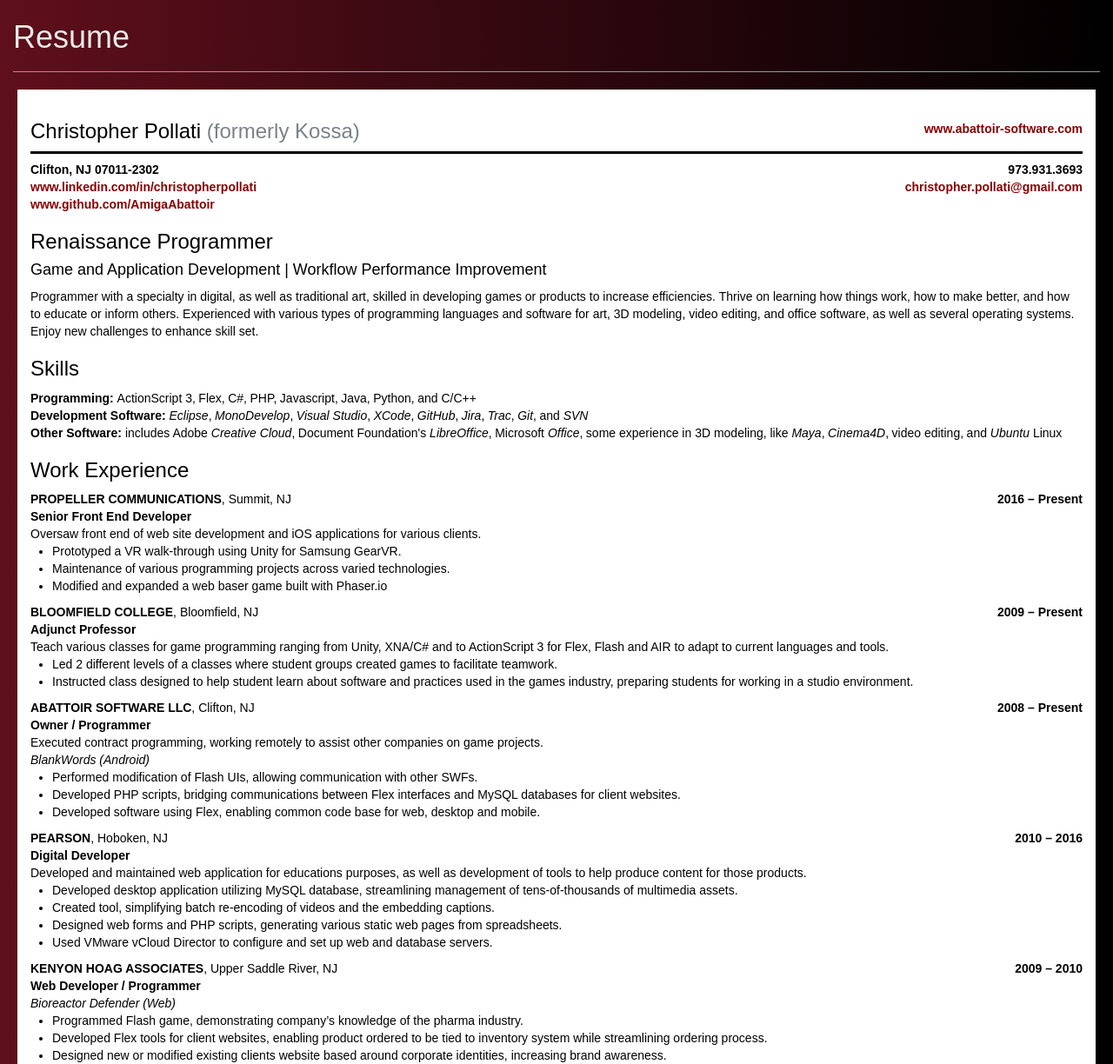
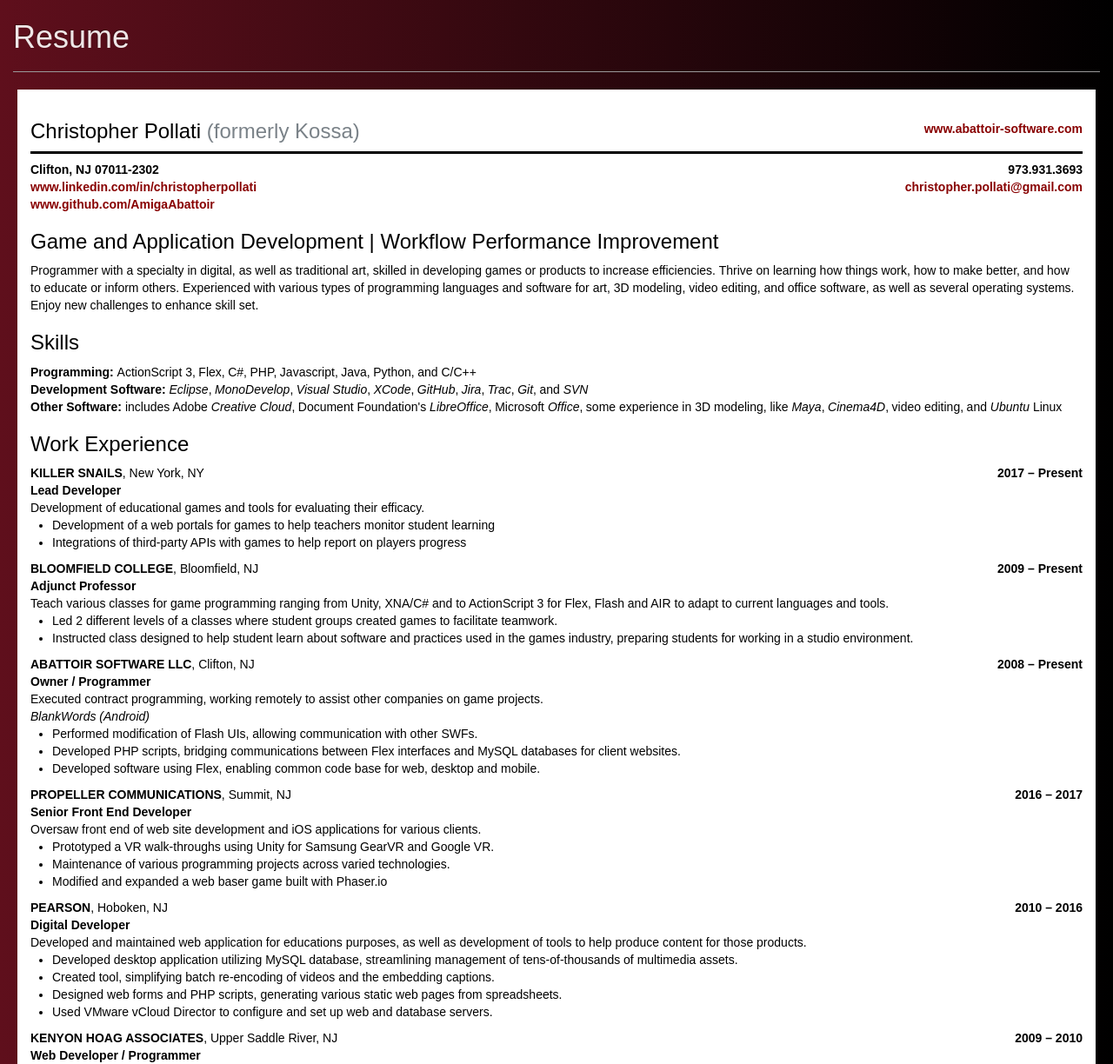
Before and after one commit to Abattoir-Software/Website, a PHP site: page /resume.php in a window 1280 px wide. Shown: the part 52-1276 px from the top of the page at 87% size. Run offline with PHP 8.4, Linux system fonts and the light colour scheme; some libraries are stand-ins or nearby versions.

Commit message:
Updated resume

```diff
--- a/resume.php
+++ b/resume.php
@@ -112,8 +112,7 @@
 			</div>
 		</div>
 	</div>
-	<h3>Renaissance Programmer</h3>
-	<h4>Game and Application Development | Workflow Performance Improvement</h4>
+	<h3>Game and Application Development | Workflow Performance Improvement</h3>
 	<p>Programmer with a specialty in digital, as well as traditional art, skilled in developing games or products to increase efficiencies. Thrive on learning how things work, how to make better, and how to educate or inform others. Experienced with various types of programming languages and software for art, 3D modeling, video editing, and office software, as well as several operating systems. Enjoy new challenges to enhance skill set.</p>
 	<h3>Skills</h3>
 <?php
@@ -130,11 +129,10 @@
 	<h3>Work Experience</h3>
 <?php
 $workExperienceItems = array(
-	new WorkExperience("PROPELLER COMMUNICATIONS","Summit, NJ","2016 – Present","Senior Front End Developer","Oversaw front end of web site development and iOS applications for various clients.",
+	new WorkExperience("KILLER SNAILS","New York, NY","2017 – Present","Lead Developer","Development of educational games and tools for evaluating their efficacy.",
 		array(
-			"Prototyped a VR walk-through using Unity for Samsung GearVR.",
-			"Maintenance of various programming projects across varied technologies.",
-			"Modified and expanded a web baser game built with Phaser.io"
+		    "Development of a web portals for games to help teachers monitor student learning",
+		    "Integrations of third-party APIs with games to help report on players progress"
 		)
 	),
 
@@ -151,6 +149,14 @@
 			"Developed PHP scripts, bridging communications between Flex interfaces and MySQL databases for client websites.",
 			"Developed software using Flex, enabling common code base for web, desktop and mobile."
 		),"BlankWords (Android)"
+	),
+
+	new WorkExperience("PROPELLER COMMUNICATIONS","Summit, NJ","2016 – 2017","Senior Front End Developer","Oversaw front end of web site development and iOS applications for various clients.",
+		array(
+			"Prototyped a VR walk-throughs using Unity for Samsung GearVR and Google VR.",
+			"Maintenance of various programming projects across varied technologies.",
+			"Modified and expanded a web baser game built with Phaser.io"
+		)
 	),
 
 	new WorkExperience("PEARSON","Hoboken, NJ","2010 – 2016","Digital Developer","Developed and maintained web application for educations purposes, as well as development of tools to help produce content for those products.",
```
Also changed, not shown: 2 other files.
